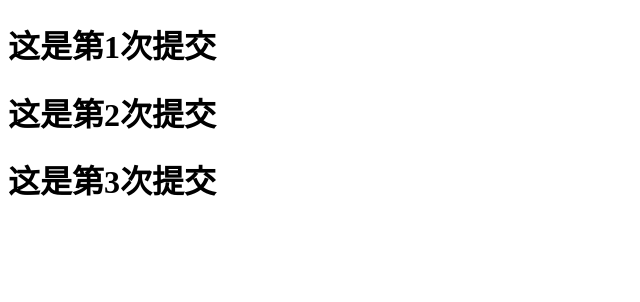
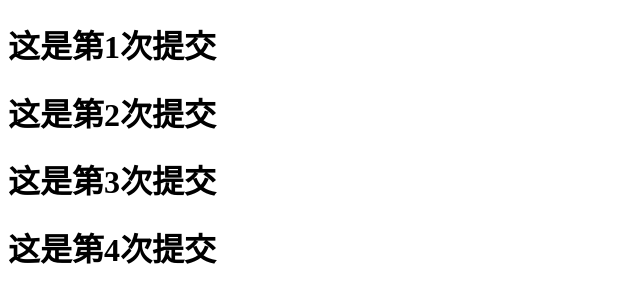
Before and after one commit to XXX51129/git-text, a plain HTML site: page index.html in a window 1280 px wide. Shown: the whole page, without its empty margins (0-640 px from the left). Drawn offline with Linux system fonts and the light colour scheme.

Commit message:
'这是第四次提交'

```diff
--- a/index.html
+++ b/index.html
@@ -10,5 +10,6 @@
     <h1>这是第1次提交</h1>
     <h1>这是第2次提交</h1>
     <h1>这是第3次提交</h1>
+    <h1>这是第4次提交</h1>
 </body>
 </html>
```
